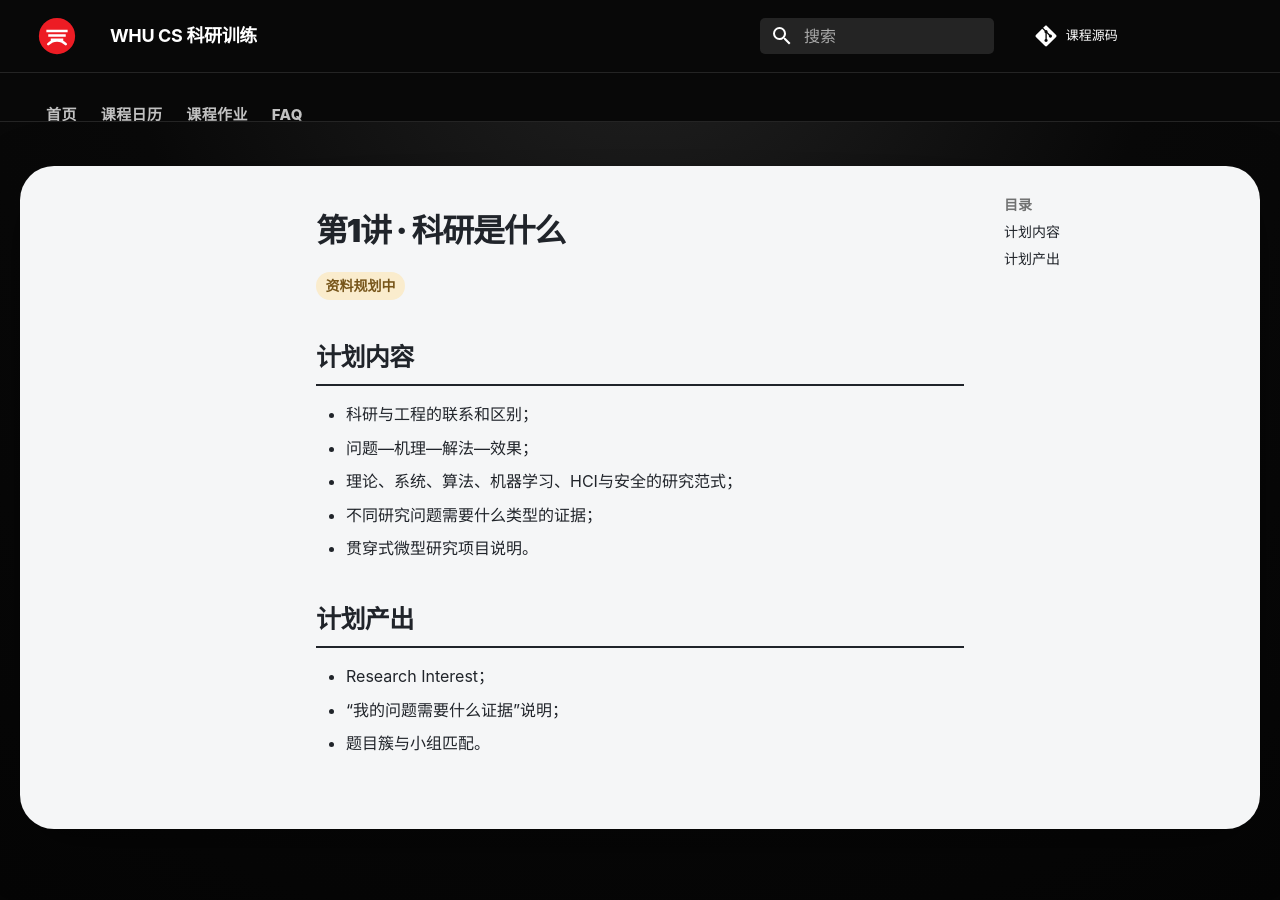
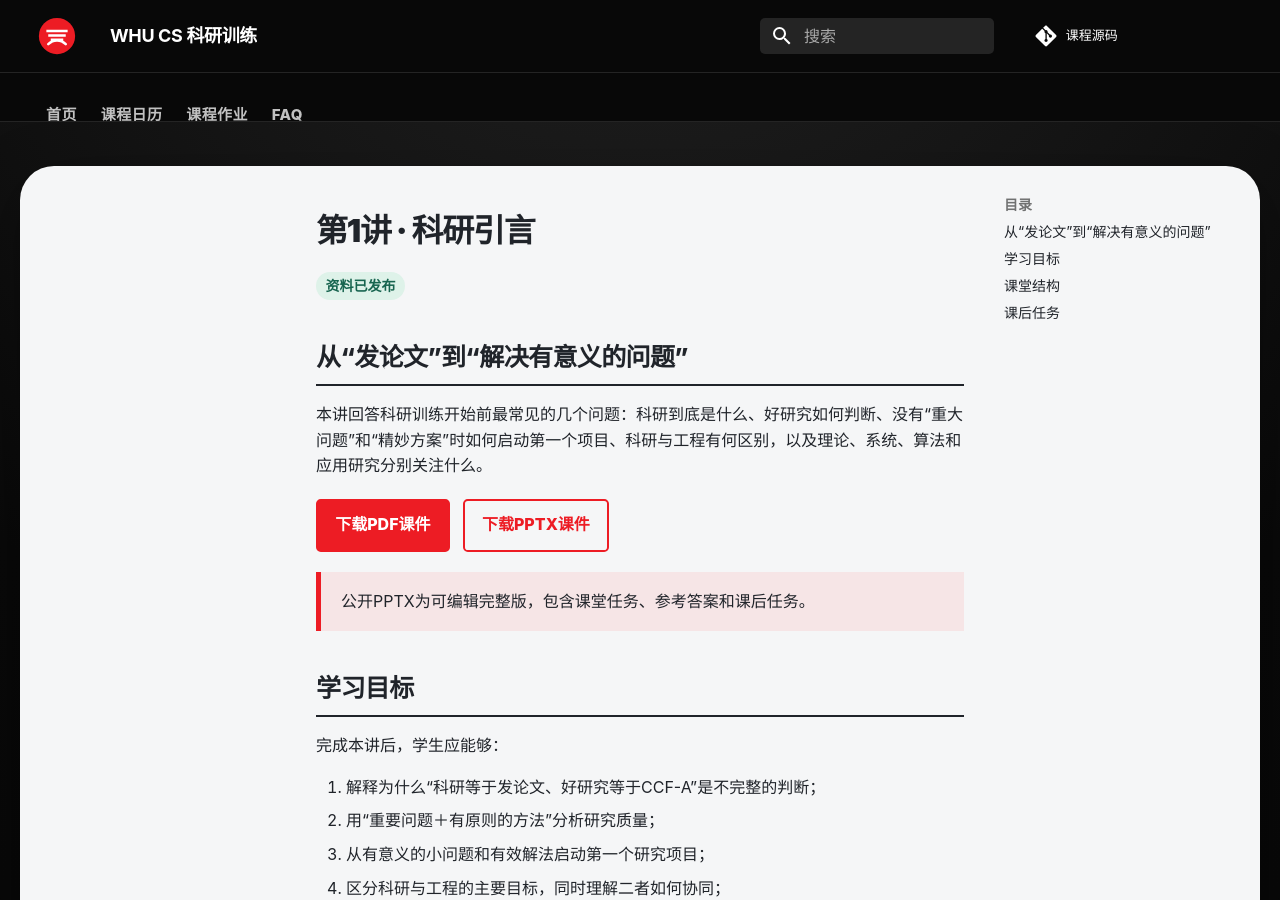
Before and after one commit to xxzhang99/research-training-course, an MkDocs documentation site: the page built from docs/lectures/lecture-01.md, in a window 1280 px wide and 900 px high. Built offline with MkDocs 1.6.1 and Material for MkDocs 9.7.7, drawn with Linux system fonts in a browser that asks for light colours; comment, search, counter and statistics services are not loaded; some of the changed text lies outside the part shown.

Commit message:
Publish lecture one research introduction

```diff
--- a/docs/lectures/lecture-01.md
+++ b/docs/lectures/lecture-01.md
@@ -1,17 +1,48 @@
-# 第1讲 · 科研是什么
+# 第1讲 · 科研引言
 
-<span class="status status-plan">资料规划中</span>
+<span class="status status-ready">资料已发布</span>
 
-## 计划内容
+## 从“发论文”到“解决有意义的问题”
 
-- 科研与工程的联系和区别；
-- 问题—机理—解法—效果；
-- 理论、系统、算法、机器学习、HCI与安全的研究范式；
-- 不同研究问题需要什么类型的证据；
-- 贯穿式微型研究项目说明。
+本讲回答科研训练开始前最常见的几个问题：科研到底是什么、好研究如何判断、没有“重大问题”和“精妙方案”时如何启动第一个项目、科研与工程有何区别，以及理论、系统、算法和应用研究分别关注什么。
 
-## 计划产出
+<div class="downloads">
+<a href="../../assets/files/lecture-01/slides.pdf">下载PDF课件</a>
+<a href="../../assets/files/lecture-01/slides.pptx">下载PPTX课件</a>
+</div>
 
-- Research Interest；
-- “我的问题需要什么证据”说明；
-- 题目簇与小组匹配。
+<div class="notice">
+公开PPTX为可编辑完整版，包含课堂任务、参考答案和课后任务。
+</div>
+
+## 学习目标
+
+完成本讲后，学生应能够：
+
+1. 解释为什么“科研等于发论文、好研究等于CCF-A”是不完整的判断；
+2. 用“重要问题＋有原则的方法”分析研究质量；
+3. 从有意义的小问题和有效解法启动第一个研究项目；
+4. 区分科研与工程的主要目标，同时理解二者如何协同；
+5. 区分理论、系统、算法和应用研究，并匹配主要证据；
+6. 理解硕士、博士科研训练的典型目标和科研项目流程。
+
+## 课堂结构
+
+| 模块 | 核心内容 | 课堂/课后产出 |
+|---|---|---|
+| 科研内涵 | 论文、问题、方法、证据与影响 | 修改自己的科研定义 |
+| 第一个项目 | Meaningful Problem + Effective Way | 研究兴趣卡 |
+| 科研能力 | 读、做、测、写、改 | 研究行为判断 |
+| 科研与工程 | 理解机理 vs. 全面稳定交付 | 工作项分类 |
+| 研究类型 | 理论、系统、算法、应用 | 类型与证据匹配 |
+| 研究流程 | 问题、调研、方案、实验、写作 | 第一份研究行动计划 |
+
+## 课后任务
+
+写一张“研究兴趣卡”：
+
+- 我关注的对象；
+- 一个真实存在的问题；
+- 为什么值得解决；
+- 我已经具备的基础；
+- 下一步准备检索什么。
```
Also changed, not shown: docs/index.md (+1 -0 lines), docs/schedule.md (+3 -3 lines), 2 other files.
